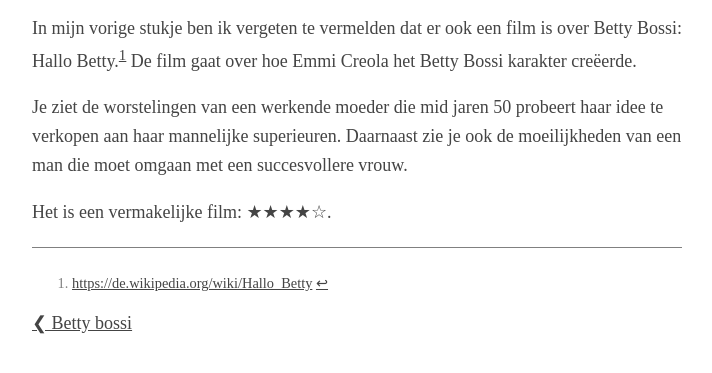
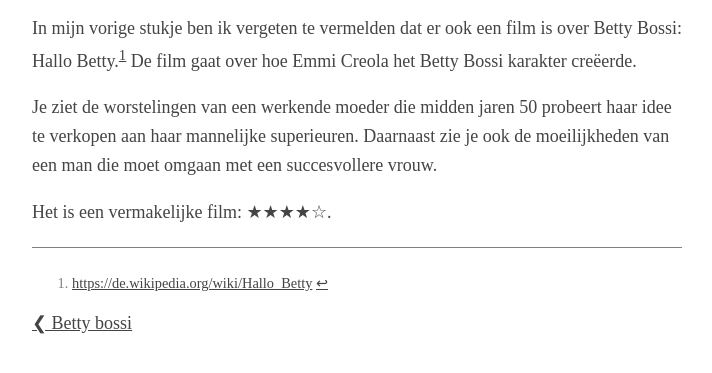
Before and after one commit to Roald87/roaldin.ch, a Jekyll site: the page built from _posts/2026-06-06-betty-bossi-film.md, in a window 1280 px wide, cut to the strip 366-739 px from the top of the page. Shown: the whole strip, without its empty margins (283-995 px from the left). Built offline with Jekyll 4.4.1, drawn with Linux system fonts in a browser that asks for light colours.

Commit message:
Spellcheck by ChatGPT

```diff
--- a/_posts/2026-06-06-betty-bossi-film.md
+++ b/_posts/2026-06-06-betty-bossi-film.md
@@ -4,11 +4,11 @@ title: Betty Bossi film
 image: generated/betty-bossi-film-1-500-fa26cd71d.webp
 ---
 
-{% picture betty-bossi-film-1.webp --alt Actrice Sarah Spale geeft een presentatie voor een geel betegelde muur en naast een flipover met een A1 grote zwart wit afbeelding van het Betty Bossi karakter. Ze staat met haar armen in de zij voor een tafel waar twee mannen in pak aanzitten. %}
+{% picture betty-bossi-film-1.webp --alt Actrice Sarah Spale geeft een presentatie voor een geel betegelde muur en naast een flipover met een A1 grote zwart-wit afbeelding van het Betty Bossi karakter. Ze staat met haar armen in de zij voor een tafel waar twee mannen in pak aanzitten. %}
 
 In mijn vorige stukje ben ik vergeten te vermelden dat er ook een film is over Betty Bossi: Hallo Betty.[^1] De film gaat over hoe Emmi Creola het Betty Bossi karakter creëerde.
 
-Je ziet de worstelingen van een werkende moeder die mid jaren 50 probeert haar idee te verkopen aan haar mannelijke superieuren. Daarnaast zie je ook de moeilijkheden van een man die moet omgaan met een succesvollere vrouw.
+Je ziet de worstelingen van een werkende moeder die midden jaren 50 probeert haar idee te verkopen aan haar mannelijke superieuren. Daarnaast zie je ook de moeilijkheden van een man die moet omgaan met een succesvollere vrouw.
 
 Het is een vermakelijke film: ★★★★☆.
 
```
